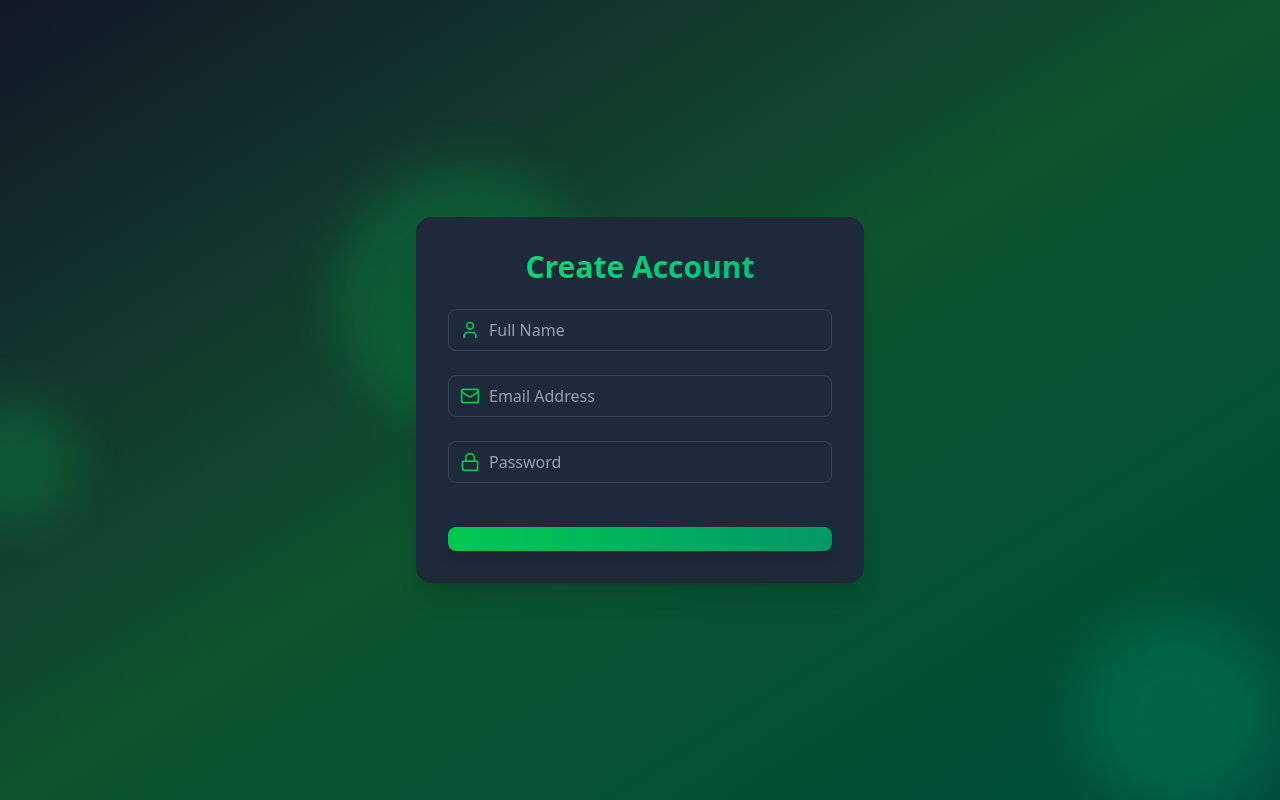
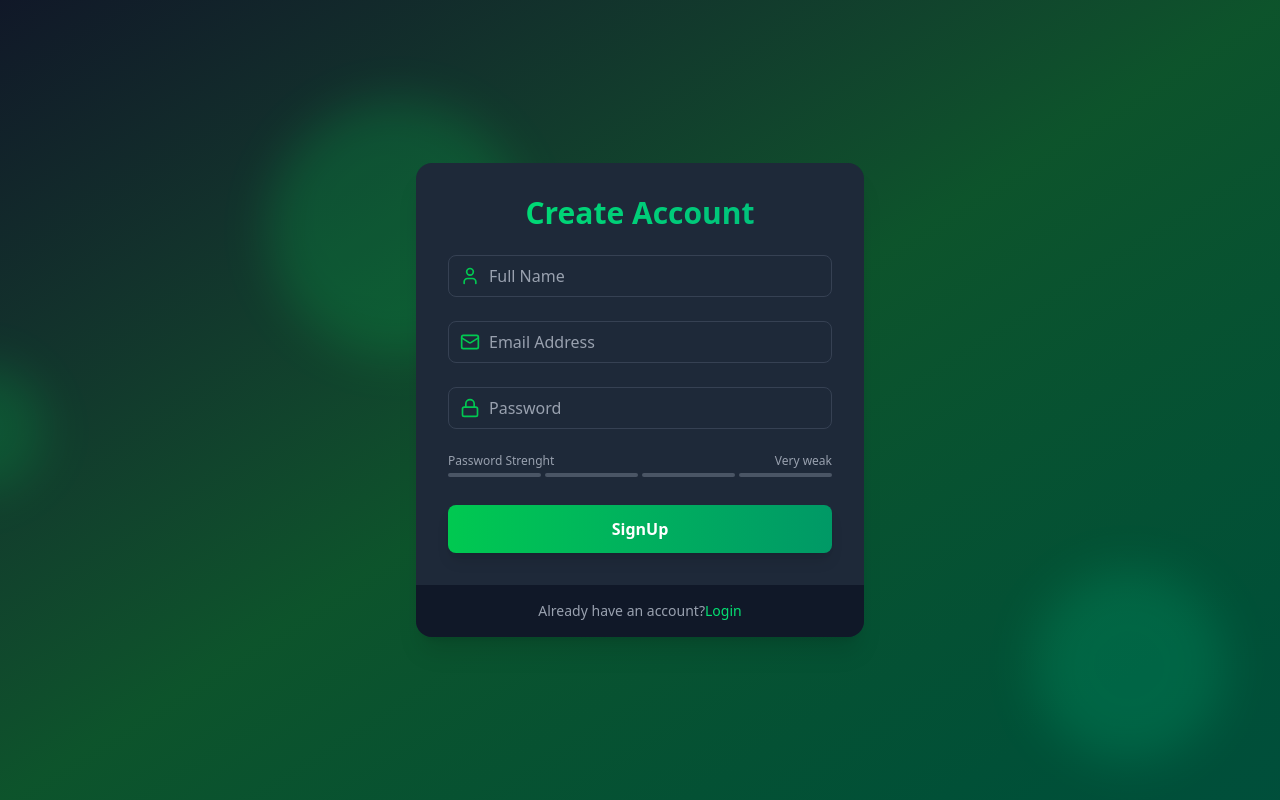
Before and after one commit to fernandomesa2000/MERN-AUTH, a React app in the folder frontend/: page /signup in a window 1280 px wide. Built offline with nearby package versions, Linux system fonts and the light colour scheme; the HTML template or start-up script is replaced by a standard one.

Commit message:
form password lenght visual

```diff
--- a/frontend/src/Pages/SignUpPage.jsx
+++ b/frontend/src/Pages/SignUpPage.jsx
@@ -2,6 +2,8 @@
 import Input from "../components/Input";
 import { Lock, Mail, User } from "lucide-react";
 import { useState } from "react";
+import { Link } from "react-router-dom";
+import PasswordStrenghtMeter from "../components/PasswordStrenghtMeter";
 
 
 const SignUpPage = () => {
@@ -48,6 +50,7 @@
                         onChange={(e) => setPassword(e.target.value)}
                     />
                     {/*Password strenght meter*/}
+                    <PasswordStrenghtMeter password={password} />
                     <motion.button
                         className='mt-5 w-full py-3 px-4 bg-linear-to-r from-green-500 to-emerald-600 text-white
 						font-bold rounded-lg shadow-lg hover:from-green-600
@@ -57,9 +60,17 @@
                         whileTap={{ scale: 0.98 }}
                         type='submit'
                     >
-
+                        SignUp
                     </motion.button>
                 </form>
+            </div>
+            <div className='px-8 py-4 bg-gray-900 bg-opacity-50 flex justify-center'>
+                <p className='text-sm text-gray-400'>
+                    Already have an account?
+                    <Link to='/login' className='text-green-400 hover:underline'>
+                        Login
+                    </Link>
+                </p>
             </div>
         </motion.div>
     )
--- /dev/null
+++ b/frontend/src/components/PasswordStrenghtMeter.jsx
@@ -0,0 +1,76 @@
+import { Check, X } from "lucide-react";
+
+const PasswordCriteria = ({ password }) => {
+
+    const criteria = [
+        { label: "At least 6 characters", met: password.length >= 6 },
+        { label: "Contains uppercase letter", met: /[A-Z]/.test(password) },
+        { label: "Contains lowercase letter", met: /[a-z]/.test(password) },
+        { label: "Contains a number", met: /\d/.test(password) },
+        { label: "Contains special character", met: /[^A-Za-z0-9]/.test(password) },
+    ];
+
+    return (
+        <div className='mt-2 space-y-1'>
+            {criteria.map((item) => {
+                <div key={item.label} className='flex items-center text-xs'>
+                    {item.met ? (
+                        <Check className='size-4 text-green-500 mr-2' />
+                    ) : (
+                        <X className='size-4 text-gray-500 mr-2' />
+                    )}
+                    <span className={item.met ? 'text-green-500' : 'text-gray-400'}> {item.label}</span>
+                </div>
+            })}
+        </div >
+    )
+}
+
+const PasswordStrengthMeter = ({ password }) => {
+    const getStrength = (pass) => {
+        let strength = 0;
+        if (pass.length >= 6) strength++;
+        if (pass.match(/[a-z]/) && pass.match(/[A-Z]/)) strength++;
+        if (pass.match(/\d/)) strength++;
+        if (pass.match(/[^a-zA-Z\d]/)) strength++;
+        return strength;
+    }
+
+    const strength = getStrength(password);
+
+    const getColor = (strength) => {
+        if (strength === 0) return "bg-red-500";
+        if (strength === 1) return "bg-red-400";
+        if (strength === 2) return "bg-yellow-500";
+        if (strength === 3) return "bg-yellow-400";
+        return "bg-green-500";
+    }
+
+    const getStrengtText = (strength) => {
+        if (strength === 0) return "Very weak";
+        if (strength === 1) return "Weak";
+        if (strength === 2) return "Medium";
+        if (strength === 3) return "Strong";
+        return "Strong";
+    }
+
+    return <div className='mt-2'>
+        <div className='flex justify-between items-center mb-1'>
+            <span className='text-xs text-gray-400'>Password Strenght</span>
+            <span className='text-xs text-gray-400'>{getStrengtText(strength)}</span>
+        </div>
+        <div className='flex space-x-1'>
+            {[...Array(4)].map((_, index) => (
+                <div
+                    key={index}
+                    className={`h-1 w-1/4 rounded-full transition-colors duration-300
+                        ${index < strength ? getColor(strength) : "bg-gray-600"}
+                        `}
+                />
+            ))}
+        </div>
+        <PasswordCriteria password={password} />
+    </div>
+}
+
+export default PasswordStrengthMeter
```
